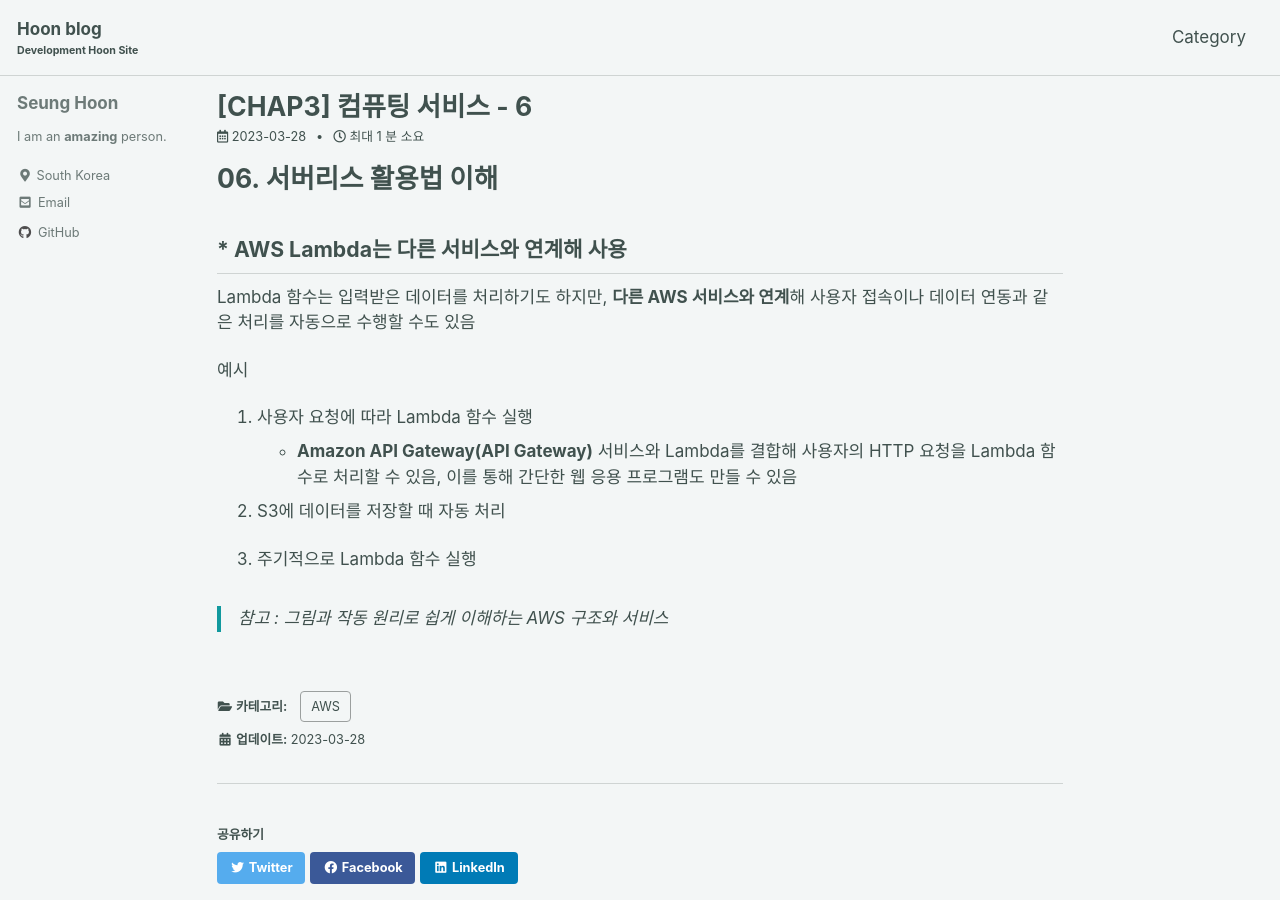
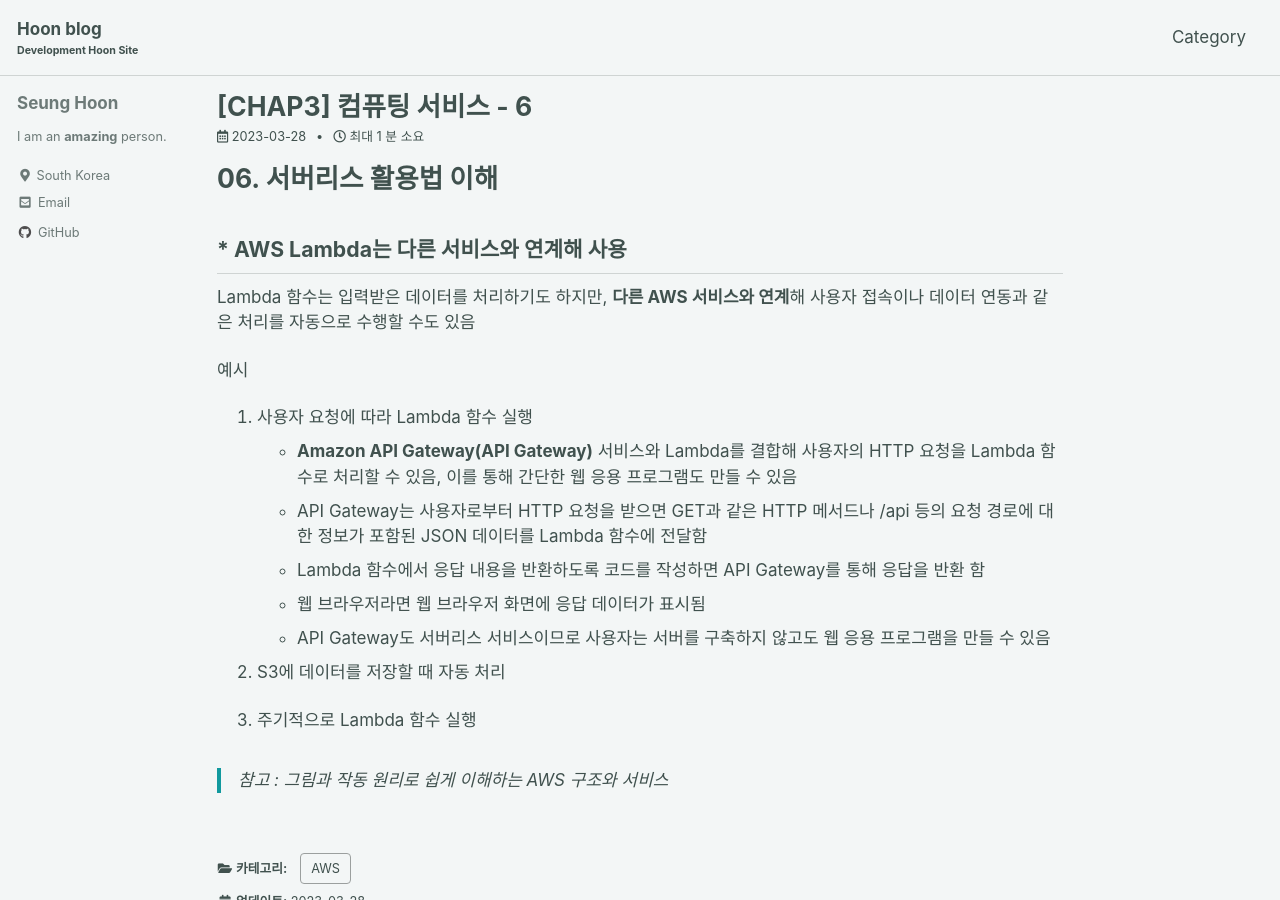
Before and after one commit to ibk01161/ibk01161.github.io, a Jekyll site: the page built from _posts/2023-03-28-aws3_06.md, in a window 1280 px wide and 900 px high. Built offline with Jekyll 4.4.1, drawn with Linux system fonts in a browser that asks for light colours; cached includes are drawn as plain includes.

Commit message:
Add Post

```diff
--- a/_posts/2023-03-28-aws3_06.md
+++ b/_posts/2023-03-28-aws3_06.md
@@ -14,7 +14,10 @@ Lambda 함수는 입력받은 데이터를 처리하기도 하지만, **다른 A
 
 1. 사용자 요청에 따라 Lambda 함수 실행
   - **Amazon API Gateway(API Gateway)** 서비스와 Lambda를 결합해 사용자의 HTTP 요청을 Lambda 함수로 처리할 수 있음, 이를 통해 간단한 웹 응용 프로그램도 만들 수 있음
-
+  - API Gateway는 사용자로부터 HTTP 요청을 받으면 GET과 같은 HTTP 메서드나 /api 등의 요청 경로에 대한 정보가 포함된 JSON 데이터를 Lambda 함수에 전달함
+  - Lambda 함수에서 응답 내용을 반환하도록 코드를 작성하면 API Gateway를 통해 응답을 반환 함
+  - 웹 브라우저라면 웹 브라우저 화면에 응답 데이터가 표시됨
+  - API Gateway도 서버리스 서비스이므로 사용자는 서버를 구축하지 않고도 웹 응용 프로그램을 만들 수 있음
 
 
 2. S3에 데이터를 저장할 때 자동 처리
```
